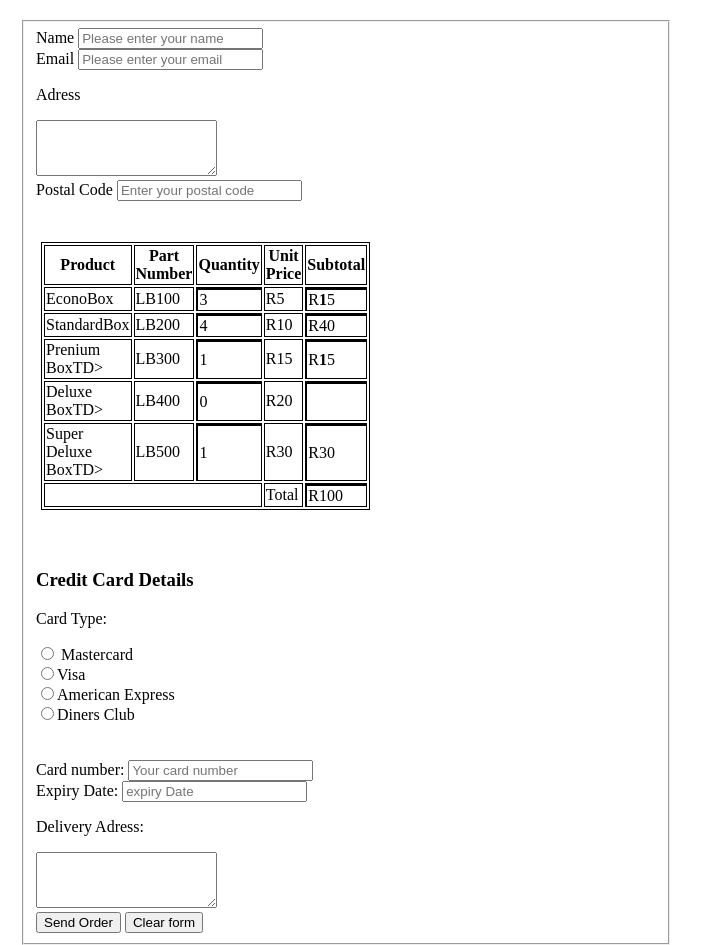
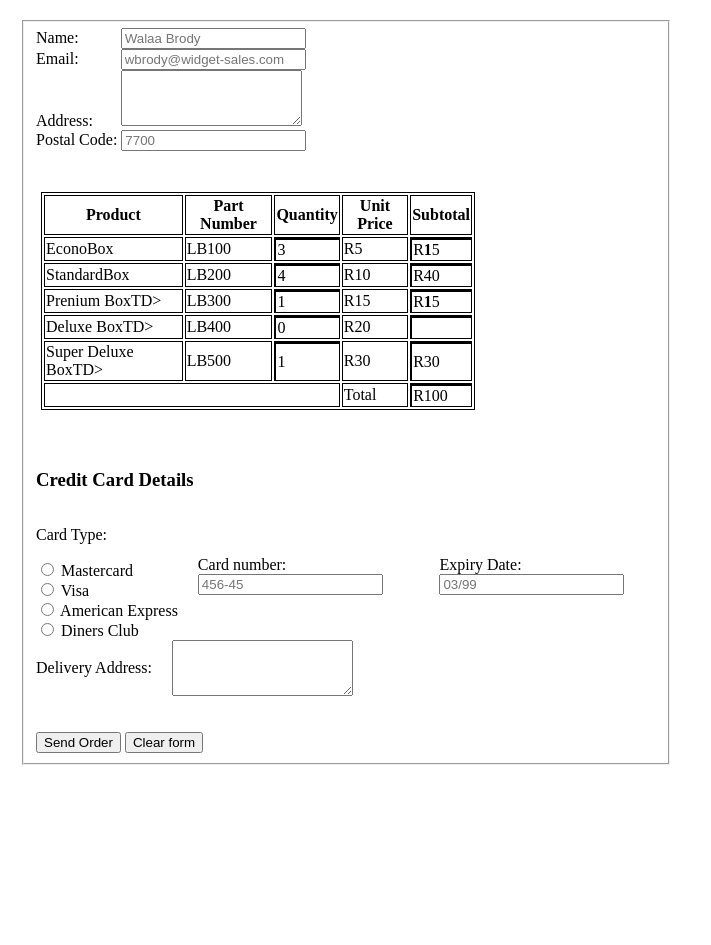
Before and after one commit to Bokjin2417/form, a plain HTML site: page index.html in a window 1280 px wide. Shown: the whole page, without its empty margins (0-711 px from the left). After the commit the page ends 800 px from the top, so only its background shows below. Drawn offline with Linux system fonts and the light colour scheme.

Commit message:
Update index.html

```diff
--- a/index.html
+++ b/index.html
@@ -18,7 +18,7 @@ body{
 table{
     border: 1px solid black;
     margin: 5px;
-    width: 40%;
+    width: 70%;
 }
 td,th
 {
@@ -29,6 +29,8 @@ td,th
     height: 50px;
 }
 
+
+
     </style>
 
 
@@ -37,49 +39,48 @@ td,th
 <fieldset>
 <form>
 <div class="form-group">
-<label id="name-label" for="name">Name </label>
+<label id="name-label" for="name" style="margin-right: 38px;">Name:</label>
 <input
 type="text"
 name="name"
 id="name"
 class="form-control"
-placeholder="Please enter your name"
+placeholder="Walaa Brody"
 />
 </div>
 
 
 
 <div class="form-group">
-    <label id="email-label" for="
-    ">Email </label>
+    <label id="email-label" for="email" style="margin-right: 38px;">Email:</label>
     <input
     type="text"
     name="email"
     id="email"
     class="form-control"
-    placeholder="Please enter your email"
+    placeholder="wbrody@widget-sales.com"
     />
     </div>
 
 
 <div class="form-group">
 
-    <p>Adress</p> <textarea
+    <label for="adress" style="margin-right: 24px;">Address:</label> <textarea
     id="adress"
     class="input-textarea"
     name="adress"
-    placeholder="Enter your complete adress here...">
+    placeholder="162 Main road&#10;rondebosh&#10;capetown">
     </textarea>
     </div>
 
 <div class="form-group">
-    <label id="postal-label" for="postal">Postal Code</label>
+    <label id="postal-label" for="postal">Postal Code:</label>
     <input
     type="number"
     name="number"
     id="number"
     class="form-control"
-    placeholder="Enter your postal code"
+    placeholder="7700"
     />
 
 </div>
@@ -147,87 +148,48 @@ placeholder="Please enter your name"
 
         <br>
         <br>
+        <h3>Credit Card Details</h3>
 
-<h3>Credit Card Details</h3>
-
-<div class="form-group">
-
-    <label>
-        <p>Card Type:</p>
-           <input
- name="type"
- value="mastercard"
- type="radio"
- class="input-radio"
-    > </label>
-
-Mastercard</div>
-
-
-<div class="form-group">
-    <label>
-    <input
- name="type"
- value="visa"
- type="radio"
- class="input-radio"
-    ></label>Visa</div>
-
-
-    <div class="form-group">
-        <label>
-        <input
-     name="type"
-     value="americanexpress"
-     type="radio"
-     class="input-radio"
-        ></label>American Express</div>
-
-<div class="form-group">
-    <label>
-    <input
- name="type"
- value="dinersclub"
- type="radio"
- class="input-radio"
-    ></label>Diners Club</div>
-
-<br>
-    <br>
-
-    <div class="form-group">
-        <label id="card-number" for="card-number">Card number:</label>
-        <input
-        type="text"
-        name="card-number"
-        id="card-number"
-        class="form-control"
-        placeholder="Your card number"
-        />
-        </div>
-
-
-        <div class="form-group">
-            <label id="expiry" for="expiry">Expiry Date: </label>
-            <input
-            type="text"
-            name="expiry"
-            id="expiry"
-            class="form-control"
-            placeholder="expiry Date"
-            />
+        <div class="form-group" style="display: flex; align-items: center; gap: 20px;">
+            <div>
+                <p>Card Type:</p>
+                <label style="display: block;">
+                    <input name="type" value="mastercard" type="radio" class="input-radio"> Mastercard
+                </label>
+                <label style="display: block;">
+                    <input name="type" value="visa" type="radio" class="input-radio"> Visa
+                </label>
+                <label style="display: block; white-space: nowrap;">
+                    <input name="type" value="americanexpress" type="radio" class="input-radio"> American Express
+                </label>
+                <label style="display: block;">
+                    <input name="type" value="dinersclub" type="radio" class="input-radio"> Diners Club
+                </label>
             </div>
 
 
-<div class="form-group">
+            <div>
+                <label id="card-number" for="card-number">Card number:</label>
+                <input type="text" name="card-number" id="card-number" class="form-control" placeholder="456-45">
+            </div>
 
-    <p>Delivery Adress: </p> <textarea
+            <div>
+                <label id="expiry" for="expiry">Expiry Date: </label>
+                <input type="text" name="expiry" id="expiry" class="form-control" placeholder="03/99">
+            </div>
+        </div>
+
+<div class="form-group" style="display: flex; align-items: center;" >
+
+    <label for="delivery-adress" style="margin-right: 20px;">Delivery Address:</label></p> <textarea
     id="delivery-adress"
     class="input-textarea"
     name="delivery-adress"
-    placeholder="Enter your complete adress here...">
+    placeholder="162 Main road rondebosh capetown">
     </textarea>
     </div>
+
+    <br><br>
 
     <div class="button">
         <button type="submit">Send Order</button>
```
